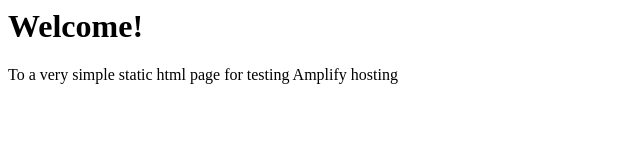
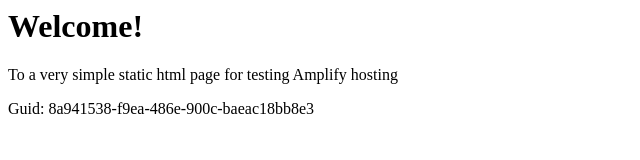
Before and after one commit to aws-aemilia-bom/Github-PR-Commit-Integration-Test-DoNotTouch-v1-preprod-ap-south-1, a website: page src/index.html in a window 1280 px wide. Shown: the whole page, without its empty margins (0-640 px from the left). Drawn offline with Linux system fonts and the light colour scheme.

Commit message:
commit from integ tests

```diff
--- a/src/index.html
+++ b/src/index.html
@@ -1,3 +1,5 @@
+
+
 <html lang="en">
 
 <head>
@@ -10,6 +12,6 @@
 <body>
     <h1>Welcome!</h1>
     <p>To a very simple static html page for testing Amplify hosting</p>
-</body>
+    <p>Guid: 8a941538-f9ea-486e-900c-baeac18bb8e3</p></body>
 
 </html>
```
